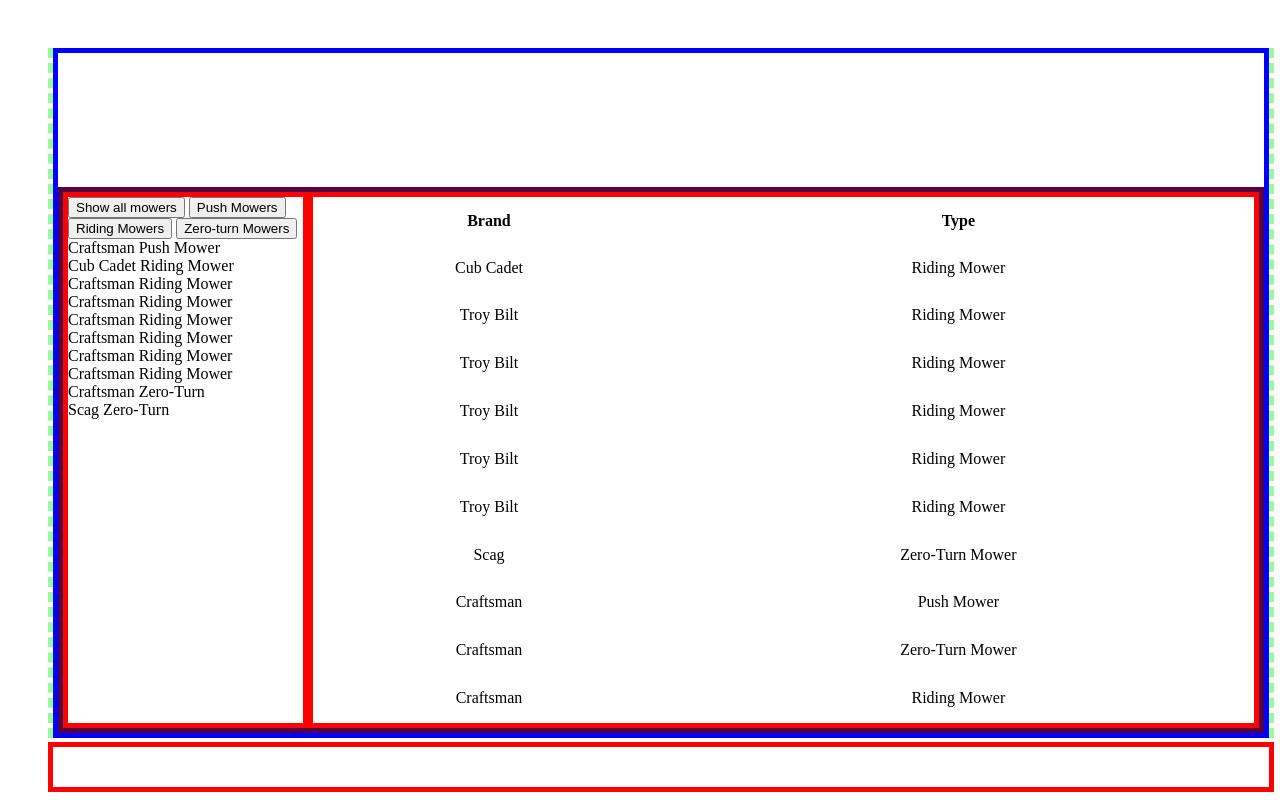
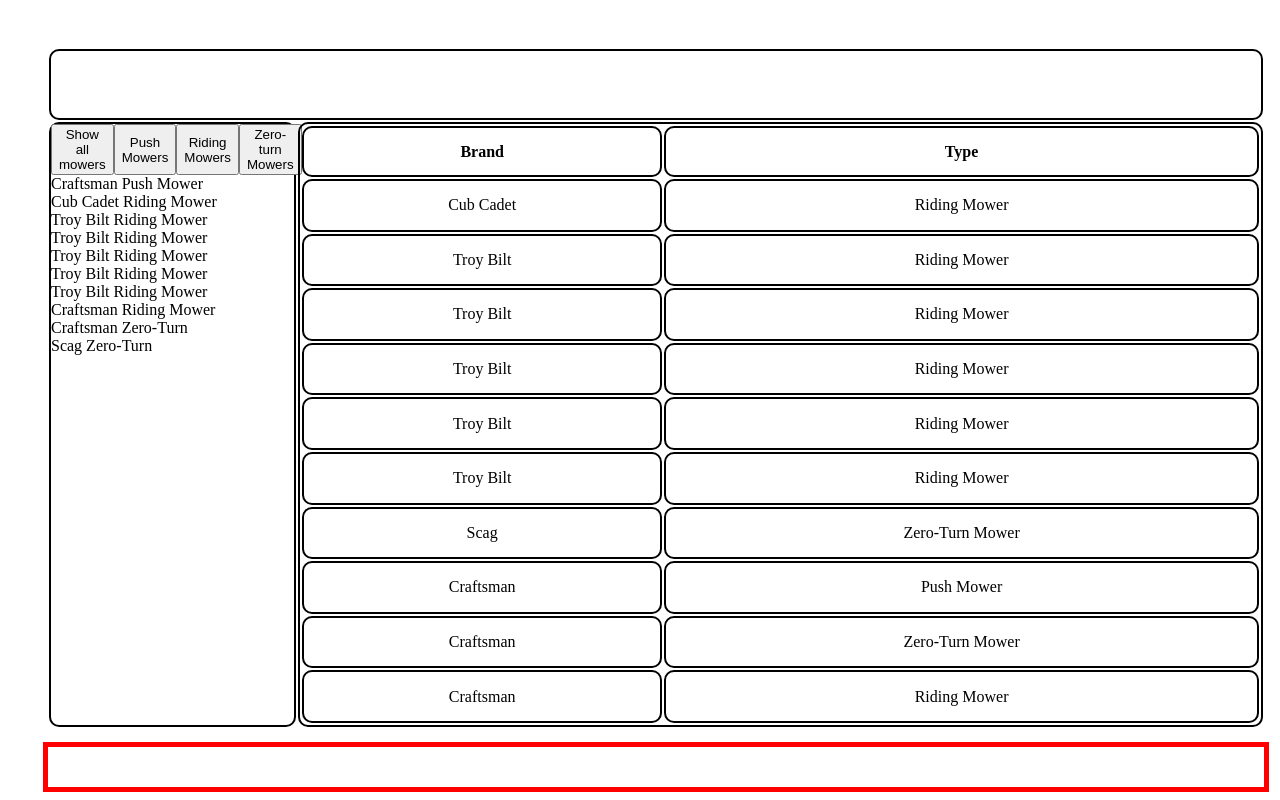
Before and after one commit to KaiWyrmsbane/LawnCareWebsite, a plain HTML site: page index.html in a window 1280 px wide. Drawn offline with Linux system fonts and the light colour scheme; no server answers.

Commit message:
making it look pretty

```diff
--- a/index.html
+++ b/index.html
@@ -31,11 +31,11 @@
                 <div class="objects">
                     <div class="box Push">Craftsman Push Mower</div>
                     <div class="box Riding">Cub Cadet Riding Mower</div>
-                    <div class="box Riding">Craftsman Riding Mower</div>
-                    <div class="box Riding">Craftsman Riding Mower</div>
-                    <div class="box Riding">Craftsman Riding Mower</div>
-                    <div class="box Riding">Craftsman Riding Mower</div>
-                    <div class="box Riding">Craftsman Riding Mower</div>
+                    <div class="box Riding">Troy Bilt Riding Mower</div>
+                    <div class="box Riding">Troy Bilt Riding Mower</div>
+                    <div class="box Riding">Troy Bilt Riding Mower</div>
+                    <div class="box Riding">Troy Bilt Riding Mower</div>
+                    <div class="box Riding">Troy Bilt Riding Mower</div>
                     <div class="box Riding">Craftsman Riding Mower</div>
                     <div class="box Zero-turn">Craftsman Zero-Turn</div>
                     <div class="box Zero-turn">Scag Zero-Turn</div>
@@ -51,10 +51,6 @@
 
                     </tbody>
                 </table>
-                <!-- <h1>This will be the storeView section</h1>
-                <ul id="mowersInStock">
-                </ul> -->
-                <!-- we'll have an array of lawnmowers which will be presented here -->
             </div>
         </div>
     </div>
--- a/styles/IndexStyleSheet.css
+++ b/styles/IndexStyleSheet.css
@@ -1,8 +1,8 @@
 .StoreSection{
     display: flex;
-    height:80%;
+    height:90%;
     justify-content:space-between;
-    border: solid  rgb(83, 0, 69) 5px;
+    /* border: solid  rgb(83, 0, 69) 5px; */
 }
 /* we may not need the main window, is body the same */
 .mainWindow{
@@ -11,10 +11,12 @@
     display: flex;
     flex-direction: column;
     justify-content: space-between;
-    border: solid blue 5px;
+    /* border: solid blue 5px; */
 }
-.storeView, .filterSection{
-    border: solid red 5px;
+.weeklyforcast, .storeView, .filterSection, td, th{
+    border: solid black 2px;
+    border-radius: 10px;
+    margin:1px;
 }
 .storeView{
     width: 80%;
@@ -36,7 +38,7 @@
     justify-content: center;
     align-items: center;
     position:static;
-    border: dashed palegreen 5px;
+    /* border: solid red 5px; */
     margin:3em;
     height: 85%;
     width: 95%;
@@ -52,7 +54,7 @@
     height: 100%;
 }
 .weeklyforcast{
-    height: 20%;;
+    height:10%;
     display: flex;
     justify-content: start;
 }
@@ -66,3 +68,10 @@
 .show{
     display: block;
 }
+#filterCheckbox{
+    display: flex;
+}
+/* td, th{
+    border: solid black 1px;
+    border-radius: 10px;
+} */
```
